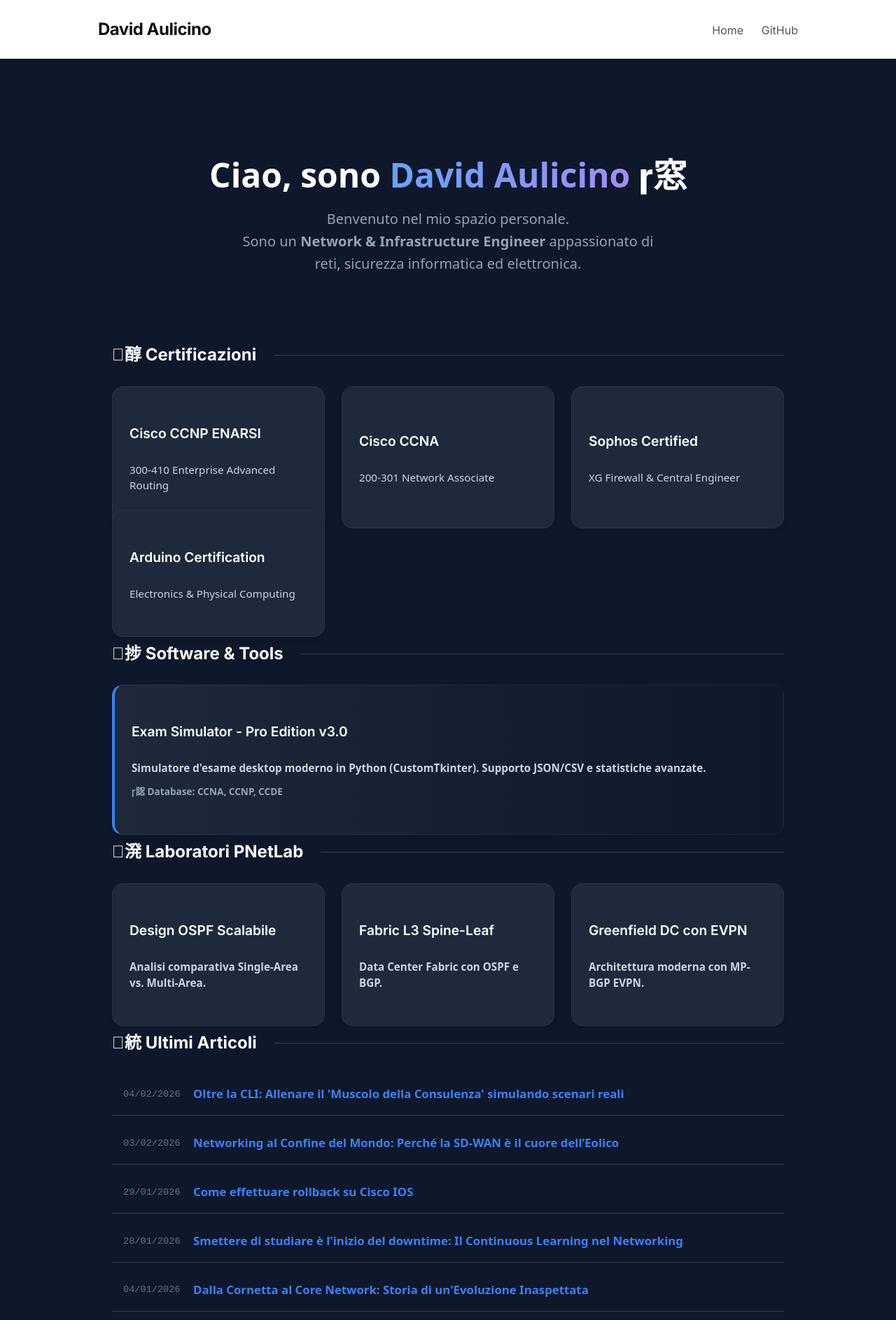
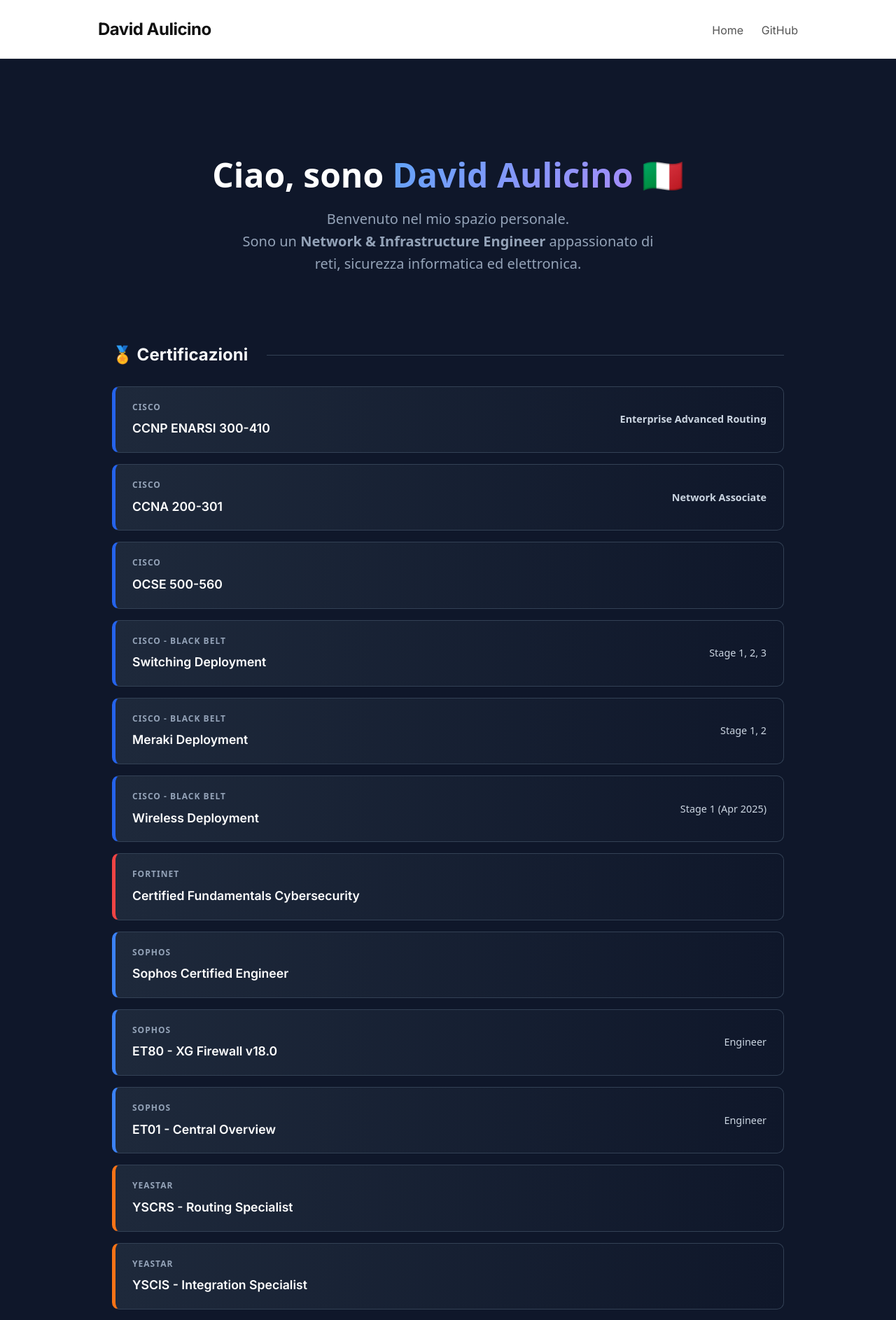
Before and after one commit to davidaulicino17/GitPages, a Jekyll site: the page built from index.md, in a window 1280 px wide. Shown: the top 1886 px of the page at 70% size. Built offline with Jekyll 4.4.1, drawn with Linux system fonts in a browser that asks for light colours; some of the changed text lies outside the part shown.

Commit message:
Update index.md

```diff
--- a/index.md
+++ b/index.md
@@ -8,10 +8,10 @@ title: Home
 body {
     background-color: #0f172a !important; /* Slate 900 */
     font-family: system-ui, -apple-system, "Segoe UI", Roboto, "Helvetica Neue", Arial, sans-serif;
-    color: #e2e8f0; /* Slate 200 - non bianco puro, stanca meno gli occhi */
+    color: #e2e8f0; /* Slate 200 */
 }
 
-/* 2. HERO SECTION (Intestazione) */
+/* 2. HERO SECTION */
 .hero-section {
     text-align: center;
     padding: 60px 20px 40px 20px;
@@ -90,35 +88,97 @@ body {
     height: 100%;
 }
 
-/* Hover Effect: Sale leggermente e si illumina il bordo */
 .card-link:hover .card, .card:hover {
-    transform: translateY(-5px);
-    border-color: #3b82f6; /* Blue 500 */
-    box-shadow: 0 10px 30px -10px rgba(59, 130, 246, 0.3);
+    transform: translateY(-4px);
+    border-color: #3b82f6;
+    box-shadow: 0 10px 30px -10px rgba(59, 130, 246, 0.2);
 }
 
 .card h3 {
     margin-top: 0;
-    font-size: 1.2rem;
+    font-size: 1.15rem;
     font-weight: 600;
     color: #ffffff !important;
-    margin-bottom: 8px;
+    margin-bottom: 6px;
 }
 
 .card p {
     font-size: 0.95rem;
-    color: #cbd5e1 !important; /* Slate 300 */
+    color: #cbd5e1 !important;
     margin-bottom: 0;
     line-height: 1.5;
 }
 
+/* 6. NUOVO STILE CERTIFICAZIONI (Lista Verticale) */
+.cert-list {
+    display: flex;
+    flex-direction: column;
+    gap: 16px;
+}
+
+.cert-card {
+    background: linear-gradient(to right, #1e293b, #0f172a);
+    padding: 18px 24px;
+    border-radius: 10px;
+    border: 1px solid #334155;
+    border-left-width: 5px; /* Bordo colorato a sinistra */
+    display: flex;
+    flex-direction: column; /* Mobile first */
+    transition: transform 0.2s ease;
+}
+
+.cert-card:hover {
+    transform: translateX(5px);
+    background: #1e293b;
+}
+
+/* Desktop: Layout orizzontale per le cert */
+@media (min-width: 600px) {
+    .cert-card {
+        flex-direction: row;
+        align-items: center;
+        justify-content: space-between;
+    }
+}
+
+.cert-vendor {
+    font-size: 0.75rem;
+    text-transform: uppercase;
+    letter-spacing: 1px;
+    font-weight: 700;
+    color: #94a3b8;
+    margin-bottom: 4px;
+    display: block;
+}
+
+.cert-name {
+    font-size: 1.1rem;
+    font-weight: 600;
+    color: #ffffff;
+    margin: 0;
+}
+
+.cert-details {
+    font-size: 0.9rem;
+    color: #cbd5e1;
+}
+
+/* Colori specifici per Vendor (Bordo sinistro) */
+.border-cisco { border-left-color: #2563eb; }    /* Blue */
+.border-fortinet { border-left-color: #ef4444; } /* Red */
+.border-sophos { border-left-color: #3b82f6; }   /* Blue Light */
+.border-arduino { border-left-color: #0d9488; }  /* Teal */
+.border-yeastar { border-left-color: #f97316; }  /* Orange */
+.border-isc2 { border-left-color: #10b981; }     /* Green */
+.border-3cx { border-left-color: #0ea5e9; }      /* Sky Blue */
+
 /* Card Speciale (Software) */
 .card-featured {
-    border-left: 4px solid #3b82f6;
+    border-left: 5px solid #3b82f6;
     background: linear-gradient(to right, #1e293b, #0f172a);
 }
 
-/* 6. LISTA ARTICOLI BLOG */
+/* 7. LISTA ARTICOLI BLOG */
 .post-list-modern {
     list-style: none;
     padding: 0;
@@ -126,7 +186,7 @@ body {
 
 .post-item {
     display: flex;
-    align-items: center; /* Allinea verticalmente data e titolo */
+    align-items: center;
     justify-content: space-between;
     padding: 16px;
     border-bottom: 1px solid #334155;
@@ -143,7 +203,7 @@ body {
     font-size: 0.85rem;
     color: #64748b;
     font-family: monospace;
-    min-width: 100px; /* Allinea i titoli */
+    min-width: 100px;
 }
 
 .post-link {
@@ -201,47 +261,156 @@ h1, hr { display: none; }
 </style>
 
 <div class="hero-section">
-    <div class="hero-title">Ciao, sono <span class="text-gradient">David Aulicino</span> 窓</div>
+    <div class="hero-title">Ciao, sono <span class="text-gradient">David Aulicino</span> 🇮🇹</div>
     <div class="hero-subtitle">
         Benvenuto nel mio spazio personale.<br>
         Sono un <strong>Network & Infrastructure Engineer</strong> appassionato di reti, sicurezza informatica ed elettronica.
     </div>
 </div>
 
-<h2 class="section-title">醇 Certificazioni</h2>
-<div class="grid-container">
-  <div class="card">
-    <h3>Cisco CCNP ENARSI</h3>
-    <p>300-410 Enterprise Advanced Routing</p>
+<h2 class="section-title">🏅 Certificazioni</h2>
+<div class="cert-list">
+
+  <a href="https://www.cisco.com/c/en/us/training-events/training-certifications/certifications/professional/ccnp-enterprise.html" target="_blank" style="text-decoration:none;">
+    <div class="cert-card border-cisco">
+      <div>
+        <span class="cert-vendor">Cisco</span>
+        <h3 class="cert-name">CCNP ENARSI 300-410</h3>
+      </div>
+      <div class="cert-details">Enterprise Advanced Routing</div>
+    </div>
+  </a>
+
+  <a href="https://www.cisco.com/c/en/us/training-events/training-certifications/certifications/associate/ccna.html" target="_blank" style="text-decoration:none;">
+    <div class="cert-card border-cisco">
+      <div>
+        <span class="cert-vendor">Cisco</span>
+        <h3 class="cert-name">CCNA 200-301</h3>
+      </div>
+      <div class="cert-details">Network Associate</div>
+    </div>
+  </a>
+
+  <div class="cert-card border-cisco">
+      <div>
+        <span class="cert-vendor">Cisco</span>
+        <h3 class="cert-name">OCSE 500-560</h3>
+      </div>
   </div>
-  <div class="card">
-    <h3>Cisco CCNA</h3>
-    <p>200-301 Network Associate</p>
+
+  <div class="cert-card border-cisco">
+      <div>
+        <span class="cert-vendor">Cisco - Black Belt</span>
+        <h3 class="cert-name">Switching Deployment</h3>
+      </div>
+      <div class="cert-details">Stage 1, 2, 3</div>
   </div>
-  <div class="card">
-    <h3>Sophos Certified</h3>
-    <p>XG Firewall & Central Engineer</p>
+
+  <div class="cert-card border-cisco">
+      <div>
+        <span class="cert-vendor">Cisco - Black Belt</span>
+        <h3 class="cert-name">Meraki Deployment</h3>
+      </div>
+      <div class="cert-details">Stage 1, 2</div>
   </div>
-  <div class="card">
-    <h3>Arduino Certification</h3>
-    <p>Electronics & Physical Computing</p>
+
+  <div class="cert-card border-cisco">
+      <div>
+        <span class="cert-vendor">Cisco - Black Belt</span>
+        <h3 class="cert-name">Wireless Deployment</h3>
+      </div>
+      <div class="cert-details">Stage 1 (Apr 2025)</div>
   </div>
+
+  <div class="cert-card border-fortinet">
+      <div>
+        <span class="cert-vendor">Fortinet</span>
+        <h3 class="cert-name">Certified Fundamentals Cybersecurity</h3>
+      </div>
+  </div>
+
+  <div class="cert-card border-sophos">
+      <div>
+        <span class="cert-vendor">Sophos</span>
+        <h3 class="cert-name">Sophos Certified Engineer</h3>
+      </div>
+  </div>
+
+  <div class="cert-card border-sophos">
+      <div>
+        <span class="cert-vendor">Sophos</span>
+        <h3 class="cert-name">ET80 - XG Firewall v18.0</h3>
+      </div>
+      <div class="cert-details">Engineer</div>
+  </div>
+
+  <div class="cert-card border-sophos">
+      <div>
+        <span class="cert-vendor">Sophos</span>
+        <h3 class="cert-name">ET01 - Central Overview</h3>
+      </div>
+      <div class="cert-details">Engineer</div>
+  </div>
+
+  <div class="cert-card border-yeastar">
+      <div>
+        <span class="cert-vendor">Yeastar</span>
+        <h3 class="cert-name">YSCRS - Routing Specialist</h3>
+      </div>
+  </div>
+
+  <div class="cert-card border-yeastar">
+      <div>
+        <span class="cert-vendor">Yeastar</span>
+        <h3 class="cert-name">YSCIS - Integration Specialist</h3>
+      </div>
+  </div>
+
+  <div class="cert-card border-yeastar">
+      <div>
+        <span class="cert-vendor">Yeastar</span>
+        <h3 class="cert-name">YSCT - Certified Technician</h3>
+      </div>
+  </div>
+
+  <div class="cert-card border-arduino">
+      <div>
+        <span class="cert-vendor">Arduino</span>
+        <h3 class="cert-name">Arduino Certification</h3>
+      </div>
+      <div class="cert-details">Electronics & Physical Computing</div>
+  </div>
+
+  <div class="cert-card border-3cx">
+      <div>
+        <span class="cert-vendor">3CX</span>
+        <h3 class="cert-name">Basic Certified Engineer v16</h3>
+      </div>
+  </div>
+
+  <div class="cert-card border-isc2">
+      <div>
+        <span class="cert-vendor">ISC2</span>
+        <h3 class="cert-name">ISC2 Candidate</h3>
+      </div>
+  </div>
+
 </div>
 
-<h2 class="section-title">捗 Software & Tools</h2>
+<h2 class="section-title">💻 Software & Tools</h2>
 <div class="grid-container" style="grid-template-columns: 1fr;">
   <a href="https://github.com/davidaulicino17/EXAM-SIMULATOR-PUBLIC" class="card-link" target="_blank">
     <div class="card card-featured">
       <h3>Exam Simulator - Pro Edition v3.0</h3>
       <p>Simulatore d'esame desktop moderno in Python (CustomTkinter). Supporto JSON/CSV e statistiche avanzate.</p>
       <div style="margin-top: 10px; font-size: 0.85rem; color: #94a3b8;">
-        認 Database: CCNA, CCNP, CCDE
+        📂 Database: CCNA, CCNP, CCDE
       </div>
     </div>
   </a>
 </div>
 
-<h2 class="section-title">溌 Laboratori PNetLab</h2>
+<h2 class="section-title">🧪 Laboratori PNetLab</h2>
 <div class="grid-container">
 
   <a href="https://github.com/davidaulicino17/Laboratory_PNETLAB/tree/main/LAB_%20Design%20OSPF%20Scalabile_Single-Area_vs.%20Multi-Area" class="card-link" target="_blank">
@@ -267,7 +436,7 @@ h1, hr { display: none; }
 
 </div>
 
-<h2 class="section-title">統 Ultimi Articoli</h2>
+<h2 class="section-title">📝 Ultimi Articoli</h2>
 <ul class="post-list-modern">
   {% for post in site.posts limit:5 %}
     <li class="post-item">
```
Also changed, not shown: other parts of index.md (+6 -8 lines).
